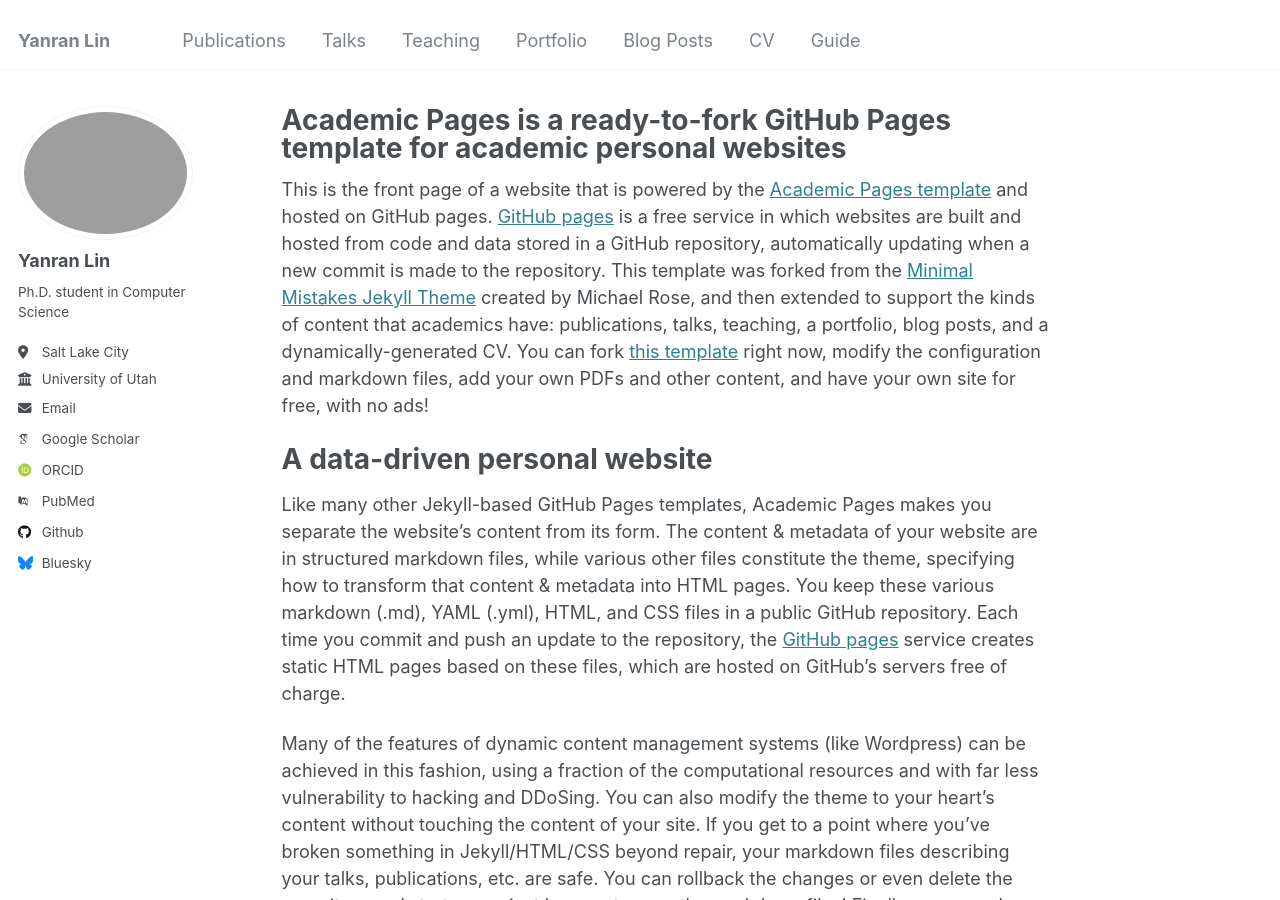
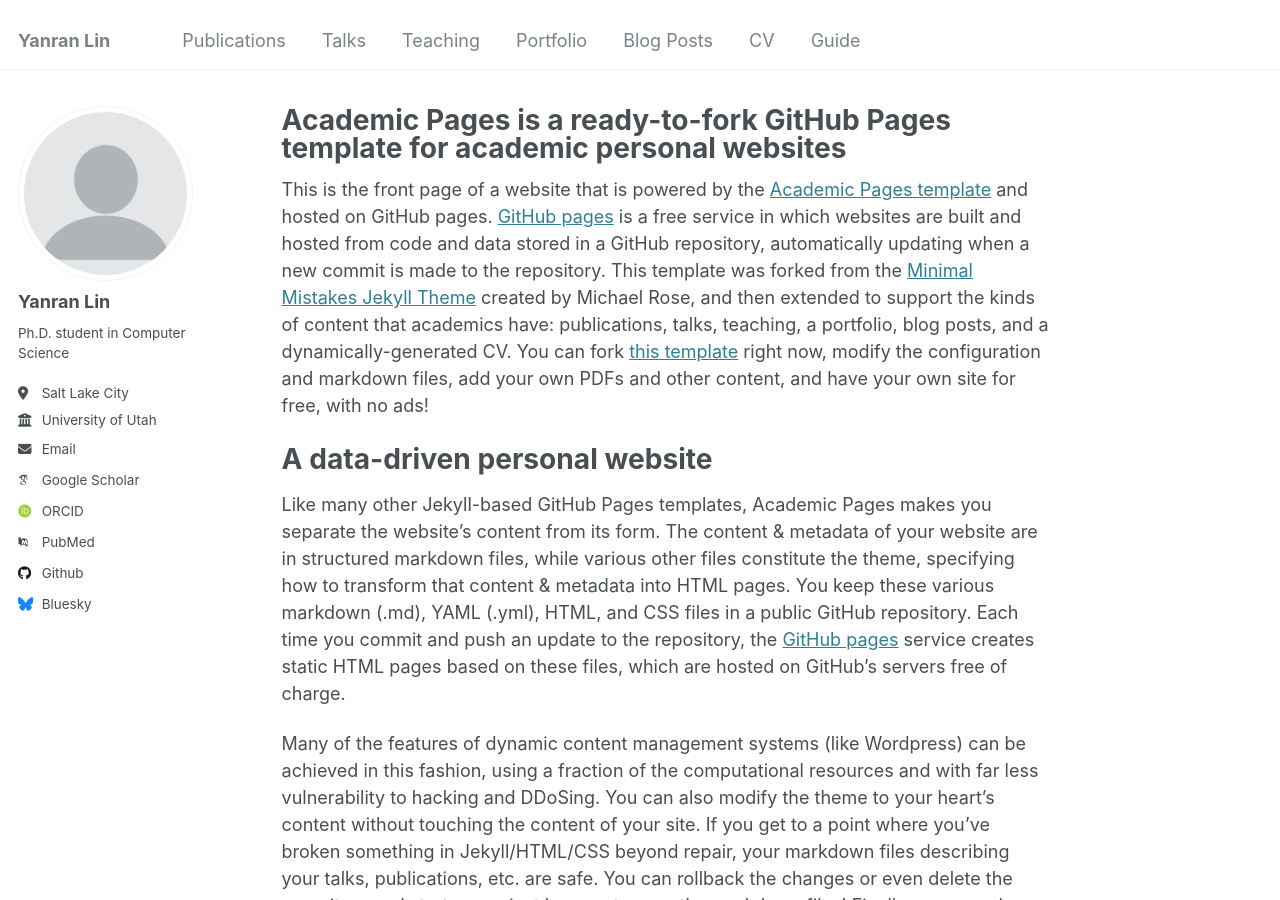
Before and after one commit to Belinda-007/Belinda-007.github.io, a Jekyll site: the page built from _pages/about.md, in a window 1280 px wide and 900 px high. Built offline with Jekyll 4.4.1, drawn with Linux system fonts in a browser that asks for light colours; some web fonts are replaced.

Commit message:
discard the profile img change

```diff
--- a/_config.yml
+++ b/_config.yml
@@ -21,7 +21,7 @@ repository               : "academicpages/academicpages.github.io"
 #               Additional customization can be done by editing /_includes/author-profile.html
 author:
   # Biographic information
-  avatar           : "profile-update.jpg"
+  avatar           : "profile.png"
   name             : "Yanran Lin"
   pronouns         : # example: "she/her"
   bio              : "Ph.D. student in Computer Science"
```
